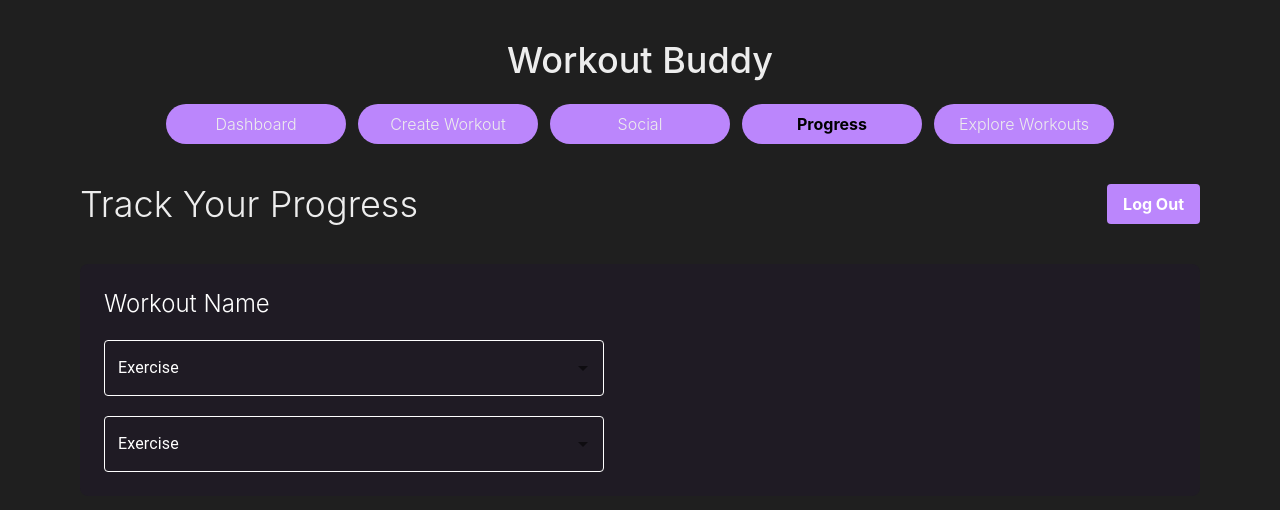
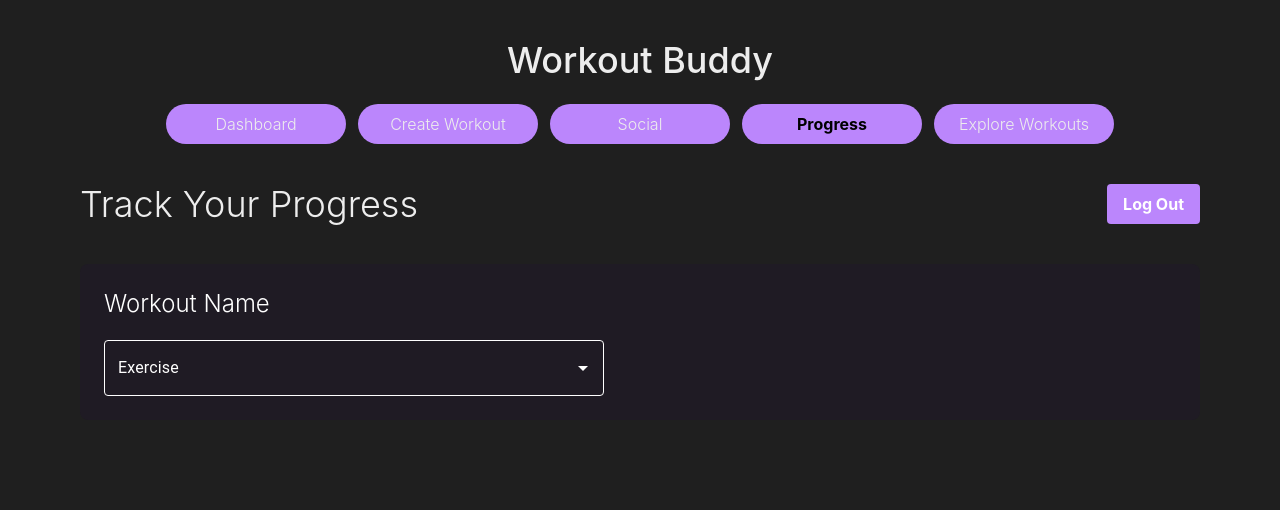
Before and after one commit to JackDStewart/WorkoutBuddy, a Next.js app: page /progress in a window 1280 px wide. Shown: the top 510 px of the page. Built offline with nearby package versions, Linux system fonts and the light colour scheme.

Commit message:
fixed style of autocomplete

```diff
--- a/src/components/Autocomplete.tsx
+++ b/src/components/Autocomplete.tsx
@@ -67,6 +67,12 @@ const SingleAutocomplete: React.FC<AutocompleteProps> = ({
           },
           "& .MuiAutocomplete-option": {
             color: "#BB86FC",
+          },
+          "& .MuiAutocomplete-clearIndicator": {
+            color: "white",
+          },
+          "& .MuiAutocomplete-popupIndicator": {
+            color: "white",
           },
         },
       }}
@@ -174,6 +180,12 @@ const MultipleAutocomplete: React.FC<AutocompleteProps> = ({
           "& .MuiAutocomplete-option": {
             color: "#BB86FC",
           },
+          "& .MuiAutocomplete-clearIndicator": {
+            color: "white",
+          },
+          "& .MuiAutocomplete-popupIndicator": {
+            color: "white",
+          },
         },
       }}
       renderInput={(params) => (
--- a/src/pages/progress/index.tsx
+++ b/src/pages/progress/index.tsx
@@ -22,11 +22,6 @@ const Progress = () => {
           data={exercises}
           width={500}
         ></SingleAutocomplete>
-        <MultipleAutocomplete
-          label="Exercise"
-          data={exercises}
-          width={500}
-        ></MultipleAutocomplete>
       </div>
     </div>
   );
```
